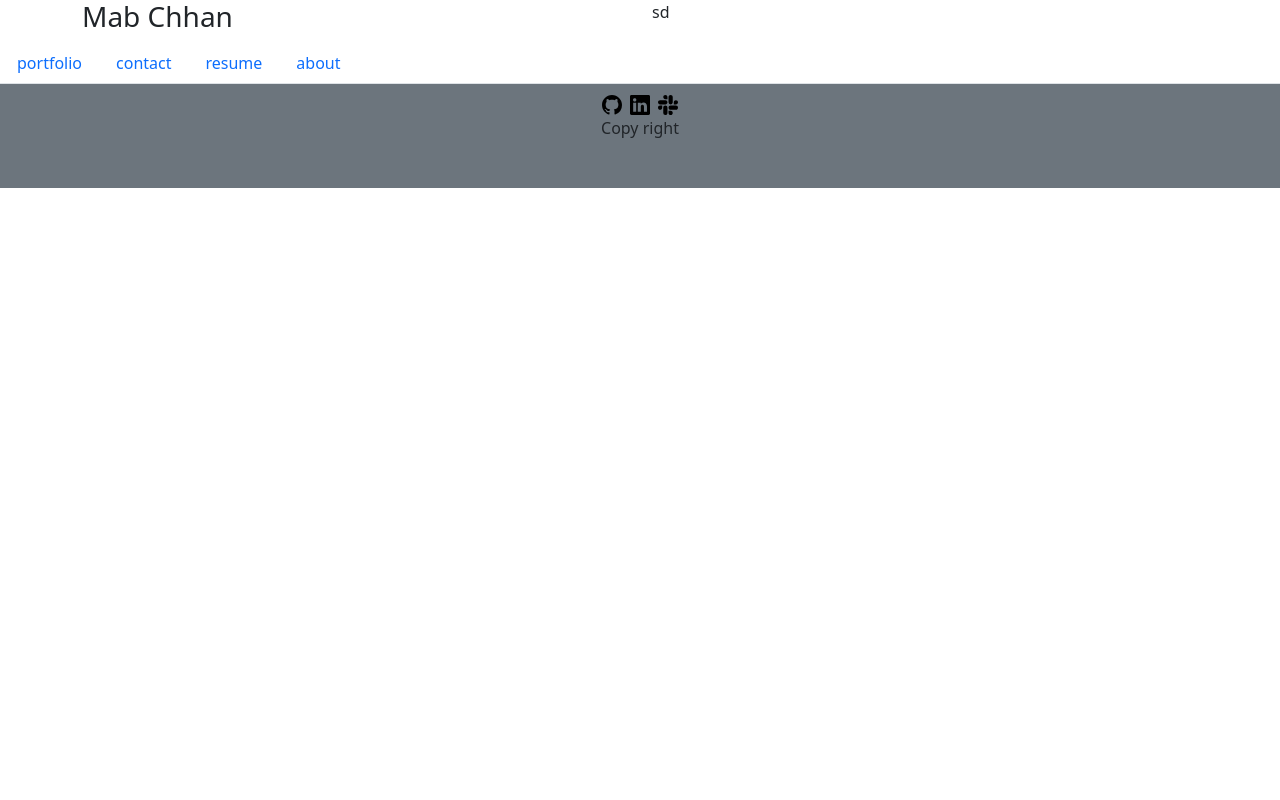
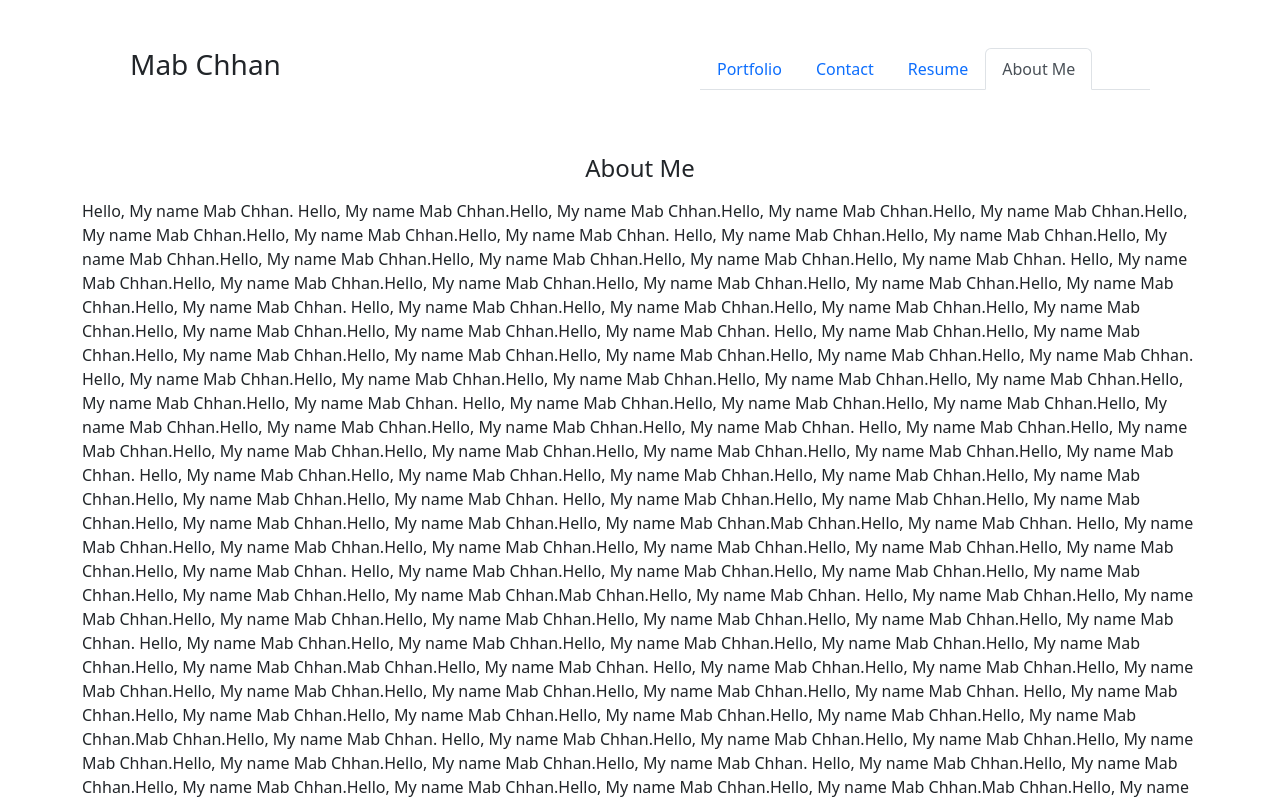
Before and after one commit to mabchhan/React-My-Portfolio, a React (Create React App) app: page / in a window 1280 px wide. Shown: the top 800 px of the page. Built offline with nearby package versions, Linux system fonts and the light colour scheme.

Commit message:
design contact form, added css style and edited navigation

```diff
--- a/src/App.js
+++ b/src/App.js
@@ -3,28 +3,29 @@ import Navigation from "./components/Navigation";
 import Header from "./components/Header";
 import Footer from "./components/Footer";
 import About from "./components/About";
+import Contact from "./components/Contact";
 
 function App() {
-  const [currentPage, setCurrentPage] = useState("About");
+  // const [currentPage, setCurrentPage] = useState("About");
 
-  const renderPage = () => {
-    switch (currentPage) {
-      case "about":
-        return <About></About>;
-      //   case "contact":
-      //     return <Contact></Contact>;
-      //   case "portfolio":
-      //     return <Projects></Projects>;
-      //   case "resume":
-      //     return <Resume></Resume>;
-      default:
-        return <About></About>;
-    }
-  };
+  // const renderPage = () => {
+  //   switch (currentPage) {
+  //     case "about":
+  //       return <About></About>;
+  //     case "contact":
+  //       return <Contact></Contact>;
+  //     //   case "portfolio":
+  //     //     return <Projects></Projects>;
+  //     //   case "resume":
+  //     //     return <Resume></Resume>;
+  //     default:
+  //       return <About></About>;
+  //   }
+  //};
   return (
     <div>
       <Header />
-      <Navigation currentPage={currentPage} setCurrentPage={setCurrentPage} />
+      {/* <Navigation currentPage={currentPage} setCurrentPage={setCurrentPage} /> */}
       {/* {renderPage()} */}
 
       <Footer />
--- a/src/components/About/index.js
+++ b/src/components/About/index.js
@@ -3,7 +3,65 @@ import React from "react";
 function About() {
   return (
     <section className="">
-      <p>Hello, My name Mab Chhan.</p>
+      <p>
+        Hello, My name Mab Chhan. Hello, My name Mab Chhan.Hello, My name Mab
+        Chhan.Hello, My name Mab Chhan.Hello, My name Mab Chhan.Hello, My name
+        Mab Chhan.Hello, My name Mab Chhan.Hello, My name Mab Chhan. Hello, My
+        name Mab Chhan.Hello, My name Mab Chhan.Hello, My name Mab Chhan.Hello,
+        My name Mab Chhan.Hello, My name Mab Chhan.Hello, My name Mab
+        Chhan.Hello, My name Mab Chhan. Hello, My name Mab Chhan.Hello, My name
+        Mab Chhan.Hello, My name Mab Chhan.Hello, My name Mab Chhan.Hello, My
+        name Mab Chhan.Hello, My name Mab Chhan.Hello, My name Mab Chhan. Hello,
+        My name Mab Chhan.Hello, My name Mab Chhan.Hello, My name Mab
+        Chhan.Hello, My name Mab Chhan.Hello, My name Mab Chhan.Hello, My name
+        Mab Chhan.Hello, My name Mab Chhan. Hello, My name Mab Chhan.Hello, My
+        name Mab Chhan.Hello, My name Mab Chhan.Hello, My name Mab Chhan.Hello,
+        My name Mab Chhan.Hello, My name Mab Chhan.Hello, My name Mab Chhan.
+        Hello, My name Mab Chhan.Hello, My name Mab Chhan.Hello, My name Mab
+        Chhan.Hello, My name Mab Chhan.Hello, My name Mab Chhan.Hello, My name
+        Mab Chhan.Hello, My name Mab Chhan. Hello, My name Mab Chhan.Hello, My
+        name Mab Chhan.Hello, My name Mab Chhan.Hello, My name Mab Chhan.Hello,
+        My name Mab Chhan.Hello, My name Mab Chhan.Hello, My name Mab Chhan.
+        Hello, My name Mab Chhan.Hello, My name Mab Chhan.Hello, My name Mab
+        Chhan.Hello, My name Mab Chhan.Hello, My name Mab Chhan.Hello, My name
+        Mab Chhan.Hello, My name Mab Chhan. Hello, My name Mab Chhan.Hello, My
+        name Mab Chhan.Hello, My name Mab Chhan.Hello, My name Mab Chhan.Hello,
+        My name Mab Chhan.Hello, My name Mab Chhan.Hello, My name Mab Chhan.
+        Hello, My name Mab Chhan.Hello, My name Mab Chhan.Hello, My name Mab
+        Chhan.Hello, My name Mab Chhan.Hello, My name Mab Chhan.Hello, My name
+        Mab Chhan.Mab Chhan.Hello, My name Mab Chhan. Hello, My name Mab
+        Chhan.Hello, My name Mab Chhan.Hello, My name Mab Chhan.Hello, My name
+        Mab Chhan.Hello, My name Mab Chhan.Hello, My name Mab Chhan.Hello, My
+        name Mab Chhan. Hello, My name Mab Chhan.Hello, My name Mab Chhan.Hello,
+        My name Mab Chhan.Hello, My name Mab Chhan.Hello, My name Mab
+        Chhan.Hello, My name Mab Chhan.Mab Chhan.Hello, My name Mab Chhan.
+        Hello, My name Mab Chhan.Hello, My name Mab Chhan.Hello, My name Mab
+        Chhan.Hello, My name Mab Chhan.Hello, My name Mab Chhan.Hello, My name
+        Mab Chhan.Hello, My name Mab Chhan. Hello, My name Mab Chhan.Hello, My
+        name Mab Chhan.Hello, My name Mab Chhan.Hello, My name Mab Chhan.Hello,
+        My name Mab Chhan.Hello, My name Mab Chhan.Mab Chhan.Hello, My name Mab
+        Chhan. Hello, My name Mab Chhan.Hello, My name Mab Chhan.Hello, My name
+        Mab Chhan.Hello, My name Mab Chhan.Hello, My name Mab Chhan.Hello, My
+        name Mab Chhan.Hello, My name Mab Chhan. Hello, My name Mab Chhan.Hello,
+        My name Mab Chhan.Hello, My name Mab Chhan.Hello, My name Mab
+        Chhan.Hello, My name Mab Chhan.Hello, My name Mab Chhan.Mab Chhan.Hello,
+        My name Mab Chhan. Hello, My name Mab Chhan.Hello, My name Mab
+        Chhan.Hello, My name Mab Chhan.Hello, My name Mab Chhan.Hello, My name
+        Mab Chhan.Hello, My name Mab Chhan.Hello, My name Mab Chhan. Hello, My
+        name Mab Chhan.Hello, My name Mab Chhan.Hello, My name Mab Chhan.Hello,
+        My name Mab Chhan.Hello, My name Mab Chhan.Hello, My name Mab Chhan.Mab
+        Chhan.Hello, My name Mab Chhan. Hello, My name Mab Chhan.Hello, My name
+        Mab Chhan.Hello, My name Mab Chhan.Hello, My name Mab Chhan.Hello, My
+        name Mab Chhan.Hello, My name Mab Chhan.Hello, My name Mab Chhan. Hello,
+        My name Mab Chhan.Hello, My name Mab Chhan.Hello, My name Mab
+        Chhan.Hello, My name Mab Chhan.Hello, My name Mab Chhan.Hello, My name
+        Mab Chhan.Mab Chhan.Hello, My name Mab Chhan. Hello, My name Mab
+        Chhan.Hello, My name Mab Chhan.Hello, My name Mab Chhan.Hello, My name
+        Mab Chhan.Hello, My name Mab Chhan.Hello, My name Mab Chhan.Hello, My
+        name Mab Chhan. Hello, My name Mab Chhan.Hello, My name Mab Chhan.Hello,
+        My name Mab Chhan.Hello, My name Mab Chhan.Hello, My name Mab
+        Chhan.Hello, My name Mab Chhan.
+      </p>
     </section>
   );
 }
--- /dev/null
+++ b/src/components/Contact/index.js
@@ -0,0 +1,25 @@
+function Contact() {
+  return (
+    <section className="d-flex justify-content-center">
+      <form id="contact-form" className="">
+        <div className="mb-3">
+          <label For="name">Name:</label>
+          <input type="text" name="name" />
+        </div>
+        <div className="mb-3">
+          <label For="email">Email address:</label>
+          <input type="email" name="email" />
+        </div>
+        <div className="mb-3">
+          <label For="message">Message:</label>
+          <textarea name="message" rows="6" />
+        </div>
+
+        <button type="submit" className="mb-3">
+          Submit
+        </button>
+      </form>
+    </section>
+  );
+}
+export default Contact;
--- a/src/components/Header/index.js
+++ b/src/components/Header/index.js
@@ -1,36 +1,42 @@
 import React, { useState } from "react";
 import Navigation from "../Navigation";
 import About from "../About";
+import Contact from "../Contact/";
+function Header() {
+  const [currentPage, setCurrentPage] = useState("About Me");
 
-function Header() {
-  //   const [currentPage, setCurrentPage] = useState("About");
-
-  //   const renderPage = () => {
-  //     switch (currentPage) {
-  //       case "about":
-  //         return <About></About>;
-  //       //   case "contact":
-  //       //     return <Contact></Contact>;
-  //       //   case "portfolio":
-  //       //     return <Projects></Projects>;
-  //       //   case "resume":
-  //       //     return <Resume></Resume>;
-  //       default:
-  //         return <About></About>;
-  //     }
-  //   };
+  const renderPage = () => {
+    switch (currentPage) {
+      case "About Me":
+        return <About />;
+      case "Contact":
+        return <Contact />;
+      //   case "portfolio":
+      //     return <Projects></Projects>;
+      //   case "resume":
+      //     return <Resume></Resume>;
+      default:
+        return <About />;
+    }
+  };
   return (
     <div className="container">
-      <div className="row justify-content-center align-item-center">
-        <div className="col">
+      <div className="row  justify-content-center align-item-center">
+        <div className="col m-5">
           <h3>Mab Chhan</h3>
         </div>
-        <div className="col">sd</div>
+
+        <div className="col m-5">
+          <Navigation
+            currentPage={currentPage}
+            setCurrentPage={setCurrentPage}
+          />
+        </div>
+        <div>
+          <h4 className="text-center m-3">{currentPage}</h4>
+        </div>
+        <div>{renderPage()}</div>
       </div>
-      {/* <div>
-        <Navigation currentPage={currentPage} setCurrentPage={setCurrentPage} />
-        {renderPage()}
-      </div> */}
     </div>
   );
 }
--- a/src/components/Navigation/index.js
+++ b/src/components/Navigation/index.js
@@ -1,7 +1,7 @@
 import React from "react";
 
 function Navigation(props) {
-  const pages = ["portfolio", "contact", "resume", "about"];
+  const pages = ["Portfolio", "Contact", "Resume", "About Me"];
   return (
     <ul className="nav nav-tabs">
       {pages.map((page) => (
--- a/src/index.css
+++ b/src/index.css
@@ -1,13 +1,40 @@
 body {
   margin: 0;
-  font-family: -apple-system, BlinkMacSystemFont, 'Segoe UI', 'Roboto', 'Oxygen',
-    'Ubuntu', 'Cantarell', 'Fira Sans', 'Droid Sans', 'Helvetica Neue',
+  font-family: -apple-system, BlinkMacSystemFont, "Segoe UI", "Roboto", "Oxygen",
+    "Ubuntu", "Cantarell", "Fira Sans", "Droid Sans", "Helvetica Neue",
     sans-serif;
   -webkit-font-smoothing: antialiased;
   -moz-osx-font-smoothing: grayscale;
 }
 
 code {
-  font-family: source-code-pro, Menlo, Monaco, Consolas, 'Courier New',
+  font-family: source-code-pro, Menlo, Monaco, Consolas, "Courier New",
     monospace;
 }
+
+form {
+  width: 40%;
+}
+
+label {
+  margin-right: 10px;
+}
+
+input {
+  margin: 10px 0;
+  font-size: 1rem;
+  padding: 0.25rem;
+  width: 600px;
+  border: 1px solid #cccccc;
+  outline: none;
+  border-radius: 3px;
+  transition: box-shadow 0.2s;
+}
+
+textarea {
+  width: 600px;
+  height: 200px;
+  border: 3px solid #cccccc;
+  padding: 5px;
+  margin-top: 10px;
+}
```
